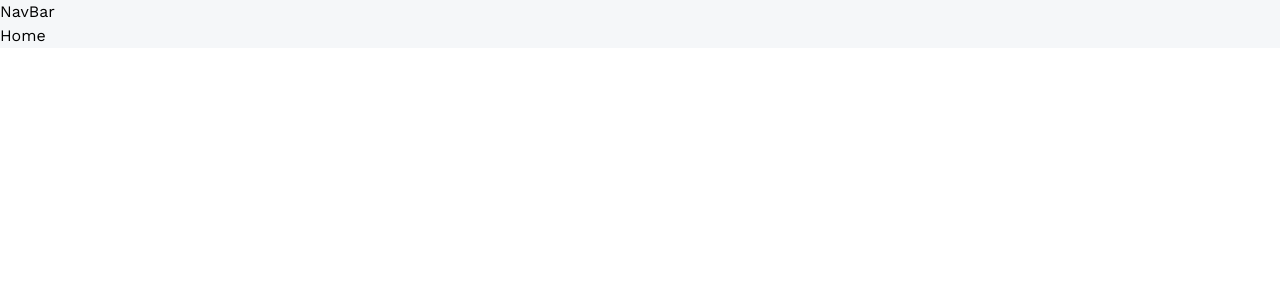
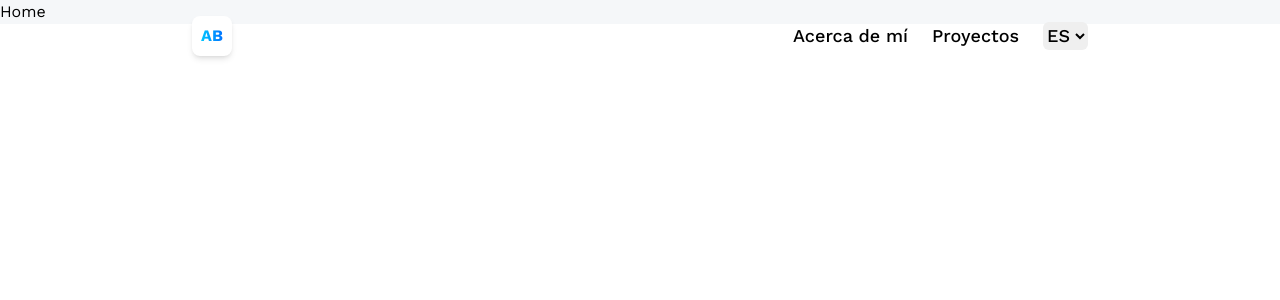
Before and after one commit to babaquero07/3d-portfolio-2024, a React (Vite) app: page / in a window 1280 px wide. Shown: the top 300 px of the page. Built offline with nearby package versions, Linux system fonts and the light colour scheme.

Commit message:
feat: navBar component

```diff
--- a/src/components/NavBar.jsx
+++ b/src/components/NavBar.jsx
@@ -1,5 +1,54 @@
+import { NavLink } from "react-router-dom";
+import { useTranslation } from "react-i18next";
+
+const ChangeLanguageOption = ({ i8n }) => {
+  return (
+    <select
+      className="rounded-md leading-tight focus:outline-none focus:border-blue-500 text-[18px] font-medium cursor-pointer"
+      name="language"
+      id="language"
+      onChange={({ target }) => i8n.changeLanguage(target.value)}
+    >
+      <option value="es">ES</option>
+      <option value="en">EN</option>
+    </select>
+  );
+};
+
 const NavBar = () => {
-  return <div>NavBar</div>;
+  const [t, i18n] = useTranslation("global");
+
+  return (
+    <header className="header">
+      <NavLink
+        to="/"
+        className="w-10 h-10 rounded-lg bg-white items-center justify-center flex font-bold shadow-md"
+      >
+        <p className="blue-gradient_text">AB</p>
+      </NavLink>
+
+      <nav className="flex text-lg gap-6 font-medium">
+        <NavLink
+          to="/about"
+          className={({ isActive }) =>
+            isActive ? "text-blue-500" : "text-black"
+          }
+        >
+          {t("components.navbar.links.about")}
+        </NavLink>
+        <NavLink
+          to="/projects"
+          className={({ isActive }) =>
+            isActive ? "text-blue-500" : "text-black"
+          }
+        >
+          {t("components.navbar.links.projects")}
+        </NavLink>
+
+        <ChangeLanguageOption i8n={i18n} />
+      </nav>
+    </header>
+  );
 };
 
 export default NavBar;
```
